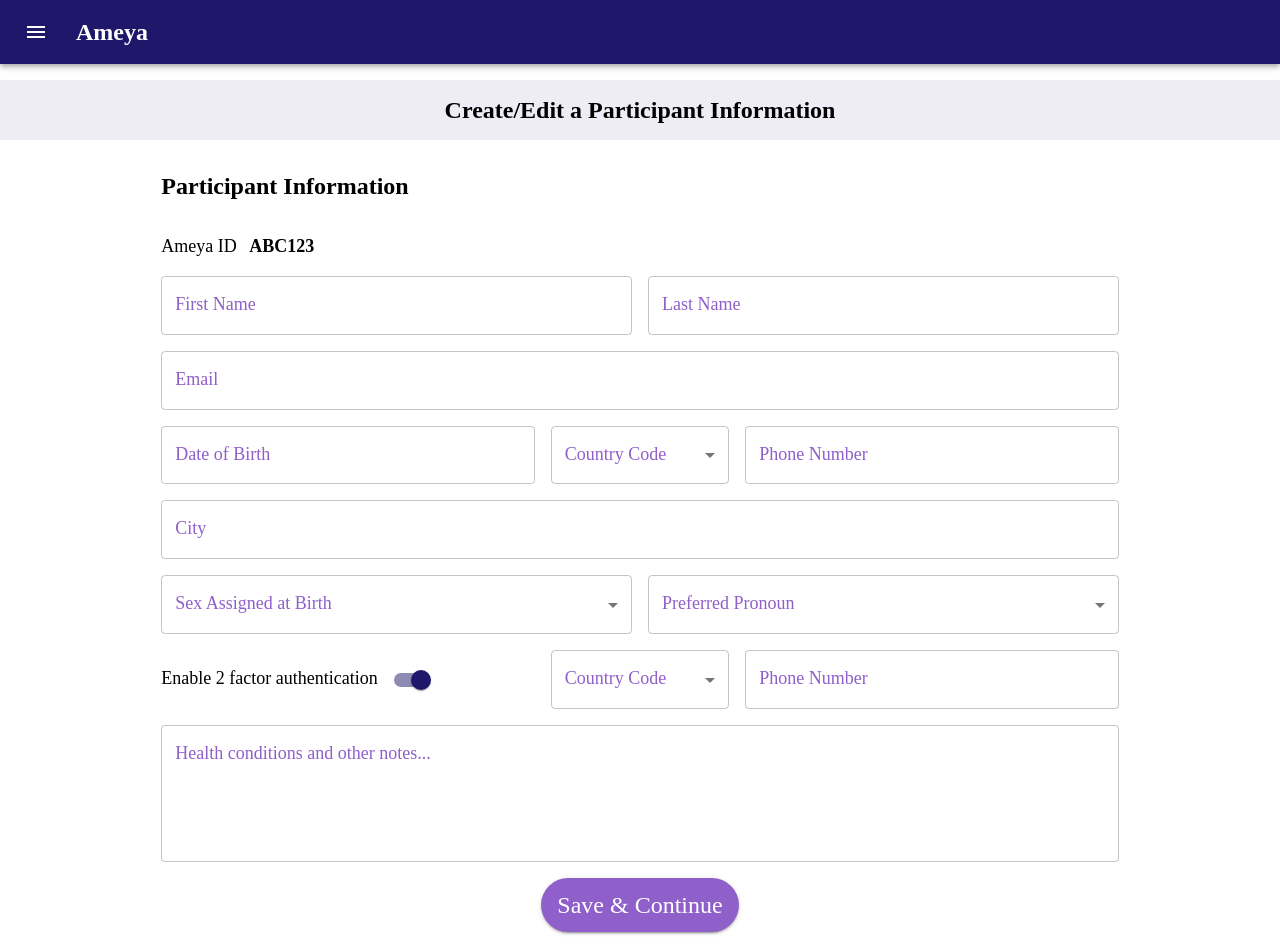
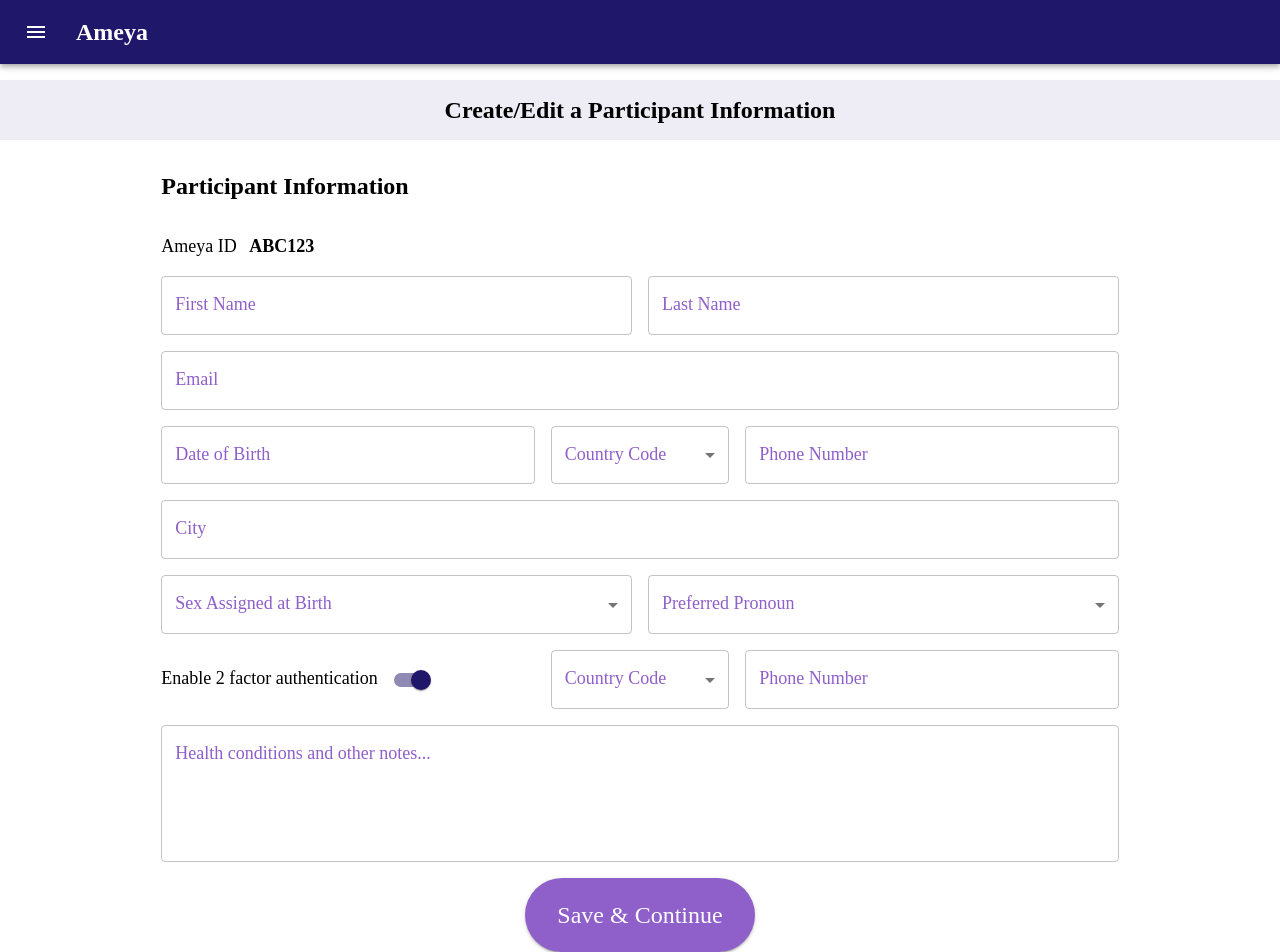
Before and after one commit to sara-raja/ameya, a Next.js app: page / in a window 1280 px wide. Shown: the top 952 px of the page. Built offline with nearby package versions, Linux system fonts and the light colour scheme.

Commit message:
adjust button, add footer

```diff
--- a/components/BasicButtons.js
+++ b/components/BasicButtons.js
@@ -5,7 +5,7 @@ import Button from '@mui/material/Button';
 export default function BasicButtons() {
   return (
       <Button variant="contained"
-      sx={{borderRadius:50, backgroundColor:"#8F5FCA"}}>
+      sx={{borderRadius:50, backgroundColor:"#8F5FCA", px:4, py:2}}>
         Save & Continue
       </Button>
   );
--- a/pages/index.js
+++ b/pages/index.js
@@ -109,6 +109,7 @@ export default function Home() {
           </Grid>
         </Grid>
       </Container>
+      <Box sx={{mt:8, p:4, backgroundColor:"#1F1769"}}></Box>
     </>
   )
 }
--- a/utils/theme/config.js
+++ b/utils/theme/config.js
@@ -34,8 +34,7 @@ const themeOptions = {
         },
         button: {
           fontSize: 24,
-          textTransform: 'capitalize',
-          padding:'1rem 2rem',
+          textTransform: 'capitalize'
         },
       },
   };
```
